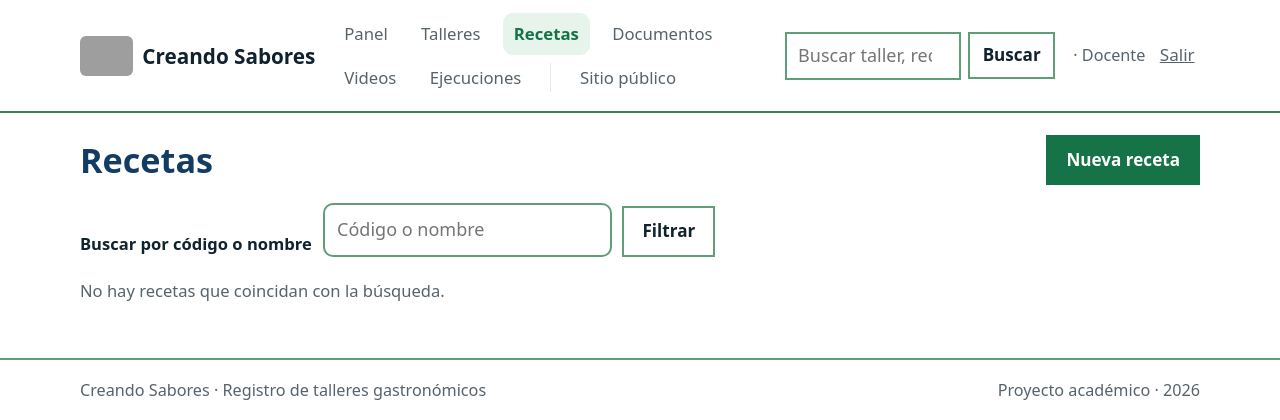
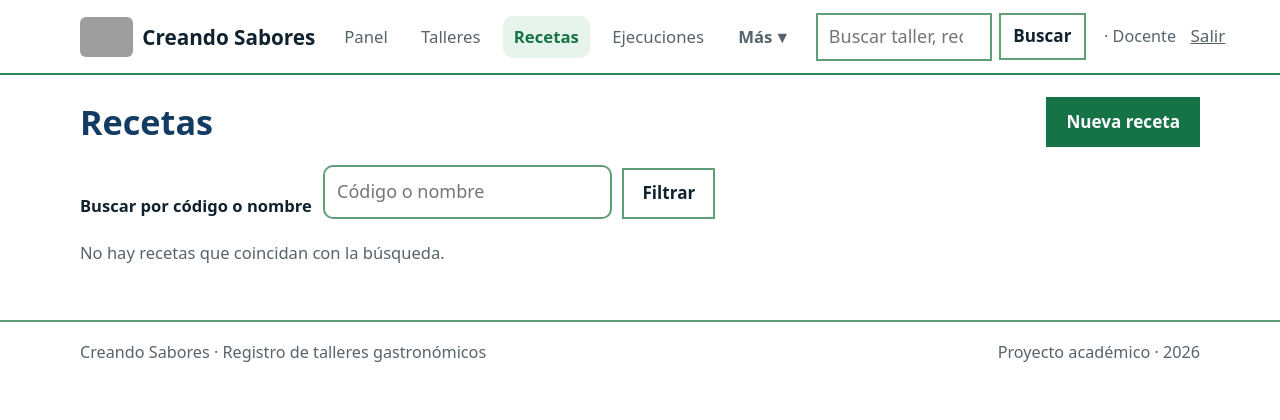
Before and after one commit to samueleduardobuguenovega-lang/creando-sabores, a Node server app: page /admin/recetas in a window 1280 px wide. Shown: the top 420 px of the page. Run offline with Node 20, Linux system fonts and the light colour scheme; the visitor is signed in with stand-in values (Sample User, id 1); data that the repository does not hold is empty; grey boxes are pictures that could not be loaded.

Commit message:
feat(ui): navegacion de cinco destinos con desplegable Mas

```diff
--- a/public/css/estilos.css
+++ b/public/css/estilos.css
@@ -1994,3 +1994,114 @@ details.menu {
     width: 100%;
   }
 }
+
+/* --- La cuenta no puede comerse la navegación --------------------------- */
+@media (min-width: 1025px) {
+  .cuenta-nombre {
+    max-width: 13rem;
+    overflow: hidden;
+    text-overflow: ellipsis;
+    white-space: nowrap;
+  }
+
+  details.menu .navegacion {
+    flex-wrap: nowrap;
+    overflow-x: auto;
+    scrollbar-width: none;
+  }
+
+  details.menu .navegacion::-webkit-scrollbar {
+    display: none;
+  }
+}
+
+@media (min-width: 1025px) and (max-width: 1240px) {
+  .cuenta-nombre {
+    max-width: 7.5rem;
+  }
+
+  details.menu .navegacion {
+    font-size: 0.88rem;
+    gap: 0.15rem;
+  }
+}
+
+/* --- Desplegable "Más" del encabezado ----------------------------------- */
+details.mas {
+  position: relative;
+  display: inline-flex;
+  align-items: center;
+}
+
+details.mas > summary.menu-boton {
+  display: inline-flex;
+  align-items: center;
+  gap: 0.3rem;
+  min-height: 40px;
+  padding: 0 0.6rem;
+  border: 1px solid transparent;
+  border-radius: var(--radio-control);
+  cursor: pointer;
+  list-style: none;
+  color: var(--tinta-suave);
+  font-weight: 600;
+}
+
+details.mas > summary.menu-boton::-webkit-details-marker {
+  display: none;
+}
+
+details.mas[open] > summary.menu-boton,
+details.mas > summary.menu-boton:hover {
+  background: var(--primario-claro);
+  color: var(--primario);
+}
+
+.mas-lista {
+  position: absolute;
+  right: 0;
+  top: calc(100% + 0.4rem);
+  min-width: 12rem;
+  display: flex;
+  flex-direction: column;
+  padding: 0.4rem;
+  background: var(--superficie);
+  border: 1px solid var(--borde);
+  border-radius: 12px;
+  box-shadow: var(--sombra-caja-alta);
+  z-index: 40;
+}
+
+.mas-lista a {
+  padding: 0.6rem 0.7rem;
+  border-radius: 8px;
+  color: var(--tinta);
+  text-decoration: none;
+}
+
+.mas-lista a:hover,
+.mas-lista a.activo {
+  background: var(--primario-claro);
+  color: var(--primario);
+}
+
+@media (max-width: 1024px) {
+  details.mas {
+    display: block;
+  }
+
+  details.mas > summary.menu-boton {
+    width: 100%;
+    justify-content: flex-start;
+    border: 0;
+  }
+
+  .mas-lista {
+    position: static;
+    min-width: 0;
+    padding: 0 0 0 0.6rem;
+    border: 0;
+    border-radius: 0;
+    box-shadow: none;
+  }
+}
--- a/views/partials/head.ejs
+++ b/views/partials/head.ejs
@@ -28,16 +28,21 @@
             <a href="/panel" class="<%= rutaActual === '/panel' ? 'activo' : '' %>" <%= rutaActual === '/panel' ? 'aria-current="page"' : '' %>>Panel</a>
             <a href="/admin/talleres" class="<%= rutaActual.startsWith('/admin/talleres') ? 'activo' : '' %>" <%= rutaActual.startsWith('/admin/talleres') ? 'aria-current="page"' : '' %>>Talleres</a>
             <a href="/admin/recetas" class="<%= rutaActual.startsWith('/admin/recetas') ? 'activo' : '' %>" <%= rutaActual.startsWith('/admin/recetas') ? 'aria-current="page"' : '' %>>Recetas</a>
-            <a href="/admin/documentos" class="<%= rutaActual.startsWith('/admin/documentos') ? 'activo' : '' %>" <%= rutaActual.startsWith('/admin/documentos') ? 'aria-current="page"' : '' %>>Documentos</a>
-            <a href="/admin/videos" class="<%= rutaActual.startsWith('/admin/videos') ? 'activo' : '' %>" <%= rutaActual.startsWith('/admin/videos') ? 'aria-current="page"' : '' %>>Videos</a>
             <a href="/admin/ejecuciones" class="<%= rutaActual.startsWith('/admin/ejecuciones') ? 'activo' : '' %>" <%= rutaActual.startsWith('/admin/ejecuciones') ? 'aria-current="page"' : '' %>>Ejecuciones</a>
-            <span class="menu-separador" aria-hidden="true"></span>
-            <% if (usuario.rol === 'admin') { %>
-              <a href="/admin/usuarios" class="<%= rutaActual.startsWith('/admin/usuarios') ? 'activo' : '' %>" <%= rutaActual.startsWith('/admin/usuarios') ? 'aria-current="page"' : '' %>>Usuarios</a>
-              <a href="/admin/auditoria" class="<%= rutaActual.startsWith('/admin/auditoria') ? 'activo' : '' %>" <%= rutaActual.startsWith('/admin/auditoria') ? 'aria-current="page"' : '' %>>Auditoría</a>
-              <span class="menu-separador" aria-hidden="true"></span>
-            <% } %>
-            <a href="/">Sitio público</a>
+            <%# El resto del archivo y la administración viven en un desplegable:
+                cinco destinos se leen de un vistazo, nueve no. %>
+            <details class="mas">
+              <summary class="menu-boton">Más <span aria-hidden="true">▾</span></summary>
+              <div class="mas-lista">
+                <a href="/admin/documentos" class="<%= rutaActual.startsWith('/admin/documentos') ? 'activo' : '' %>">Documentos</a>
+                <a href="/admin/videos" class="<%= rutaActual.startsWith('/admin/videos') ? 'activo' : '' %>">Videos</a>
+                <% if (usuario.rol === 'admin') { %>
+                  <a href="/admin/usuarios" class="<%= rutaActual.startsWith('/admin/usuarios') ? 'activo' : '' %>">Usuarios</a>
+                  <a href="/admin/auditoria" class="<%= rutaActual.startsWith('/admin/auditoria') ? 'activo' : '' %>">Auditoría</a>
+                <% } %>
+                <a href="/">Sitio público</a>
+              </div>
+            </details>
           <% } else { %>
             <a href="/" class="<%= rutaActual === '/' ? 'activo' : '' %>" <%= rutaActual === '/' ? 'aria-current="page"' : '' %>>Inicio</a>
             <a href="/talleres" class="<%= rutaActual.startsWith('/talleres') ? 'activo' : '' %>" <%= rutaActual.startsWith('/talleres') ? 'aria-current="page"' : '' %>>Talleres</a>
```
